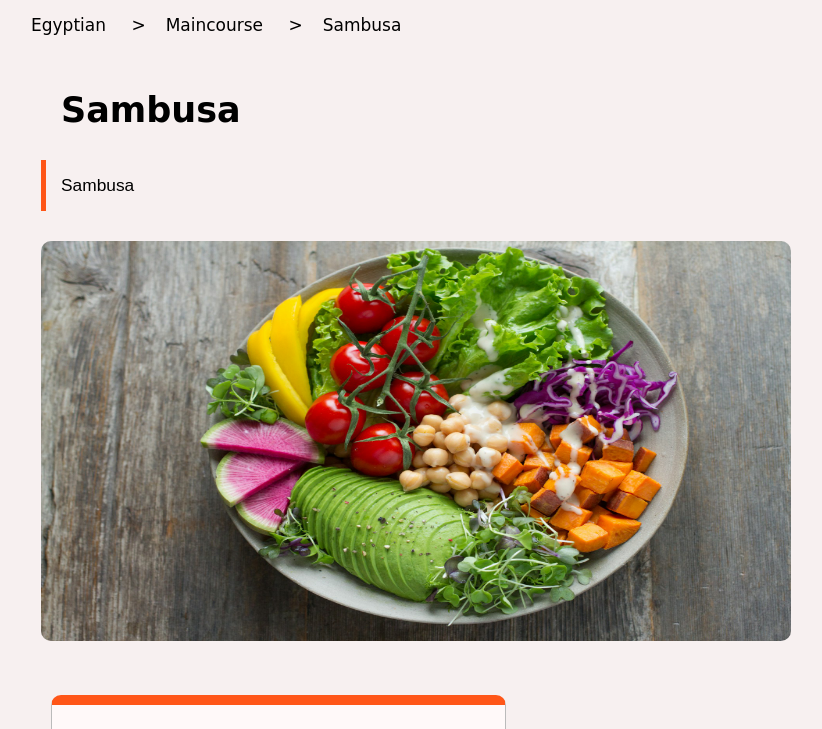
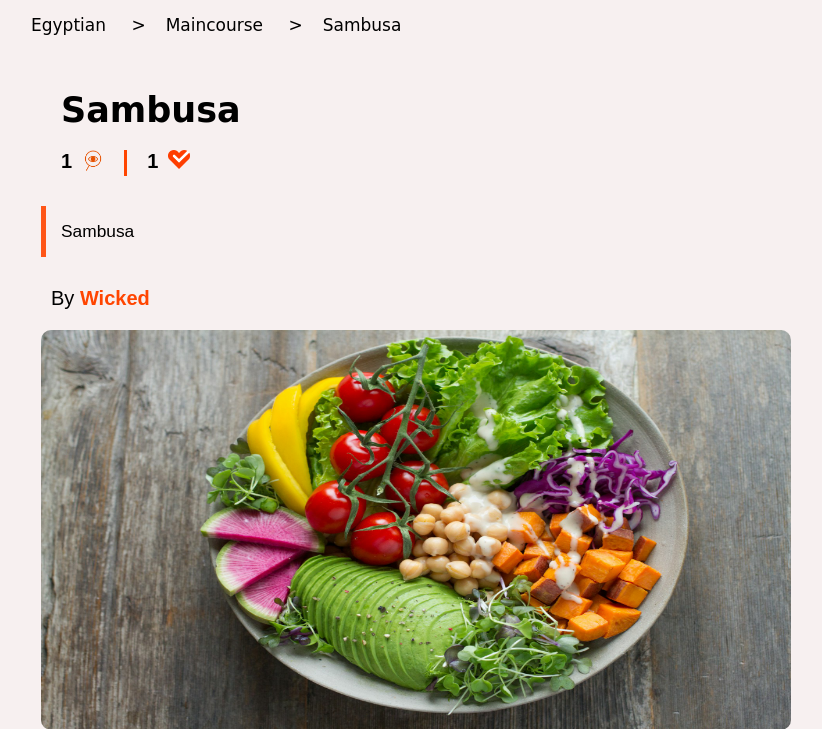
Before and after one commit to Mohamed-hesham-21/Simmer-Sizzle, a Django app: page /recipes/9 in a window 1280 px wide. Shown: the part 105-834 px from the top of the page, without its empty margins (49-871 px from the left). Run offline with Django 5.2, Linux system fonts and the light colour scheme; data comes from the database, SQL or seed files in the repository.

Commit message:
made some bugs

```diff
--- a/SimmerAndSizzle/RecipeFinder/models.py
+++ b/SimmerAndSizzle/RecipeFinder/models.py
@@ -37,7 +37,7 @@ class Unit(models.Model):
 
 class Recipe(models.Model):
     courses_pairs = [("Appetizers", "Appetizers"), ("Maincourse", "Maincourse"), ("Dessert", "Dessert")]
-    author = models.ForeignKey(User, null=True, on_delete=models.SET_NULL, related_name="recipes", validators=[adminValidator])
+    chef = models.ForeignKey(User, null=True, on_delete=models.SET_NULL, related_name="recipes", validators=[adminValidator])
     name = models.CharField(max_length=100, validators=[alpha])
     description = models.TextField(max_length=1000)
     course = models.CharField(max_length=25, choices=courses_pairs)
--- a/SimmerAndSizzle/RecipeFinder/static/RecipeFinder/script.js
+++ b/SimmerAndSizzle/RecipeFinder/static/RecipeFinder/script.js
@@ -51,7 +51,13 @@ async function toggleSave(button) {
         if ("error" in response)
             window.location.href = window.location.origin + "/login";
     });
-    button.innerHTML = (button.innerHTML == 'Save' ? 'Unsave' : 'Save');
+    let diff = 1;
+    if (button.innerHTML == 'Save')
+        button.innerHTML = 'Unsave';
+    else
+        button.innerHTML = 'Save', diff *= -1;
+    let countContainer = document.querySelector("#likes-count");
+    countContainer.innerHTML = Number(countContainer.innerHTML) + diff;
 }
 
 function addStep() {
@@ -392,7 +398,7 @@ class RecipeCardLoader {
             if ("recipeList" in response)
                 this.displayCards(response["recipeList"]);
             else
-                this.cont = false;
+                console.log(response), this.cont = false;
         });
         this.recipeAPI["request"]["page"]++;
     }
--- a/SimmerAndSizzle/RecipeFinder/static/RecipeFinder/styles.css
+++ b/SimmerAndSizzle/RecipeFinder/static/RecipeFinder/styles.css
@@ -985,3 +985,47 @@ margin-left: 10px;
 .about-us-button:hover {
 transform: scale(1.1);
 }
+
+.chef-container {
+    font-size: 15pt;
+    margin: 20px 0px 20px 10px;
+}
+
+.chef-container > .chef {
+    font-weight: bold;
+}
+
+.stats-container {
+    width: fit-content;
+    padding: 10px;
+    display: flex;
+    padding-bottom: 0px;
+    /* border-top: 3px solid orangered; */
+    /* border-radius: 5px; */
+}
+
+.stat + .stat::before {
+    content: "";
+    border-left: 3px solid orangered;
+    width: 20px;
+}
+
+.stat {
+    display: flex;
+    justify-content: space-between;
+    padding: 10px;
+    padding-bottom: 0px;
+}
+
+.stat > .stat-icon {
+    padding-left: 10px;
+}
+
+.stat > .stat-icon > img {
+    width: 22px;
+}
+
+.stat > .stat-data {
+    font-size: 20px;
+    font-weight: bold;
+}
--- a/SimmerAndSizzle/RecipeFinder/templates/RecipeFinder/recipe.html
+++ b/SimmerAndSizzle/RecipeFinder/templates/RecipeFinder/recipe.html
@@ -9,8 +9,32 @@
     <div class="category-header" id="Recipe_Name">
         {{ recipe.name }}
     </div>
+    <div class="stats-container">
+        <div class="stat">
+            <div class="stat-data">
+                {{ recipe.viewsCount }}
+            </div>
+            <div class="stat-icon">
+                <img src="{% static 'RecipeFinder/views_icon.png' %}" alt="views">
+            </div>
+        </div>
+        <div class="stat">
+            <div class="stat-data" id="likes-count">
+                {{ recipe.likesCount }}
+            </div>
+            <div class="stat-icon">
+                <img src="{% static 'RecipeFinder/likes_icon.png' %}" alt="likes">
+            </div>
+        </div>
+    </div>
     <div class="cool-text-container" id="Recipe_Description">
         {{ recipe.description }}
+    </div>
+    <div class="chef-container">
+        <span class="by">By</span>
+        <a class="chef cool-link" href="{% url 'chef' recipe.chef %}">
+            <span>{{ recipe.chef }}</span>
+        </a>
     </div>
     {% if user.is_authenticated %}
     <div class="recipe-buttons-container">
--- a/SimmerAndSizzle/RecipeFinder/views.py
+++ b/SimmerAndSizzle/RecipeFinder/views.py
@@ -138,7 +138,7 @@ def getRecipeFromRequest(request):
 
 
     recipe = recipeForm.save(commit=False)
-    recipe.author = request.user
+    recipe.chef = request.user
     ingredientList = []
     stepList = []
 
@@ -371,8 +371,8 @@ def chef_view(request, username):
     return render(request, "RecipeFinder/category.html", defaultContext({
         "API": [{
             "header": f"{user.username}'s recipes",
-            "request": {"favourites": 1,},
-            "id": "favourites-container",
+            "request": {"chef": user.username,},
+            "id": f"{user.username}-recipes-container",
         }]
     }))
 
@@ -492,10 +492,10 @@ def add_recipe(request):
 def recipes(request):
     data = json.loads(request.body)
     recipes = models.Recipe.objects.all()
-    if data.get("author"):
-        if not models.User.objects.filter(username=data["author"]).exists():
+    if data.get("chef"):
+        if not models.User.objects.filter(username=data["chef"]).exists():
             return JsonResponse({"error": "user not found"})
-        recipes = recipes.filter(user=models.User.objects.get(username=data["author"]))
+        recipes = recipes.filter(chef=models.User.objects.get(username=data["chef"]))
     if data.get("cuisine"):
         if not models.Cuisine.objects.filter(id=data["cuisine"]):
             return JsonResponse({"error": "cuisine doesn't exist"})
@@ -593,7 +593,7 @@ def delete_recipe(request, id):
         return JsonResponse({"error": "Recipe doesn't exist"}, status=400)
 
     recipe = models.Recipe.objects.get(id=id)
-    # if recipe.author != request.user:
+    # if recipe.chef != request.user:
     #     return JsonResponse({"error": "You can't delete a recipe you didn't create"}, status=403)
     recipe.delete()
     return JsonResponse({"success": "Recipe removed successufully"}, status=200)
```
Also changed, not shown: SimmerAndSizzle/RecipeFinder/migrations/0004_rename_author_recipe_chef.py (added), SimmerAndSizzle/RecipeFinder/static/RecipeFinder/likes_icon.png (added), SimmerAndSizzle/RecipeFinder/static/RecipeFinder/views_icon.png (added), SimmerAndSizzle/db.sqlite3.
